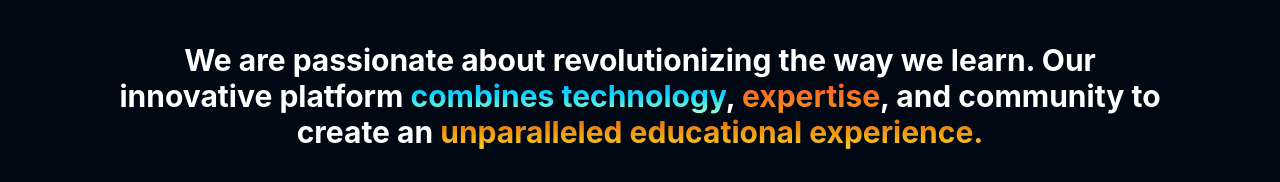
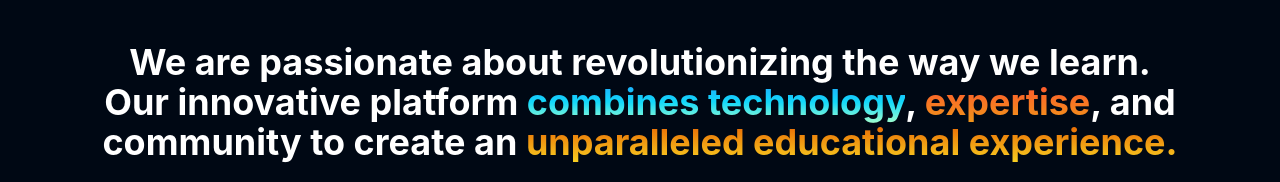
Before and after one commit to Akshay7016/StudyWeb-frontend, a React (Create React App) app: page /about in a window 1280 px wide. Shown: the part 618-800 px from the top of the page. Built offline with nearby package versions, Linux system fonts and the light colour scheme; no server answers.

Commit message:
About Page updated

```diff
--- a/src/components/core/aboutPage/Quote.js
+++ b/src/components/core/aboutPage/Quote.js
@@ -3,7 +3,7 @@ import HighlightText from '../homepage/HighlightText'
 
 const Quote = () => {
     return (
-        <div className='w-[82%] mx-auto text-center text-3xl font-bold text-white'>
+        <div className='w-[84%] mx-auto text-center text-4xl font-bold text-white'>
             We are passionate about revolutionizing the way we learn. Our innovative platform {" "}
             <HighlightText text="combines technology" />
             ,{" "}
--- a/src/pages/About.js
+++ b/src/pages/About.js
@@ -58,7 +58,7 @@ const About = () => {
             <section className='w-11/12 mx-auto text-white'>
                 {/* sub section 1 */}
                 <div className='mt-[80px] flex gap-16 md:gap-0 flex-col md:flex-row justify-between items-center'>
-                    <div className='w-[90%] md:w-[48%] flex flex-col gap-6'>
+                    <div className='w-[90%] md:w-[45%] flex flex-col gap-6'>
                         <h1 className='text-[34px] font-semibold bg-gradient-to-br from-[#833AB4] via-[#FD1D1D] to-[#FCB045] bg-clip-text text-transparent'>
                             Our Founding Story
                         </h1>
@@ -83,7 +83,7 @@ const About = () => {
 
                 {/* sub section 2 */}
                 <div className='mt-[80px] md:mt-[120px] mb-[70px] md:mb-[90px] flex flex-col md:flex-row gap-12 md:gap-0 justify-between items-center md:items-start'>
-                    <div className='w-[90%] md:w-[38%] flex flex-col gap-7'>
+                    <div className='w-[90%] md:w-[35%] flex flex-col gap-7'>
                         <h1 className='text-center md:text-left text-[34px] font-semibold bg-gradient-to-b from-[#FF512F] to-[#F09819] bg-clip-text text-transparent'>
                             Our Vision
                         </h1>
@@ -93,7 +93,7 @@ const About = () => {
                         </p>
                     </div>
 
-                    <div className='w-[90%] md:w-[38%] flex flex-col gap-7'>
+                    <div className='w-[90%] md:w-[35%] flex flex-col gap-7'>
                         <h1 className='text-center md:text-left text-[34px] font-semibold bg-gradient-to-b from-[#1FA2FF] via-[#12D8FA] to-[#A6FFCB] text-transparent bg-clip-text'>
                             Our Mission
                         </h1>
```
